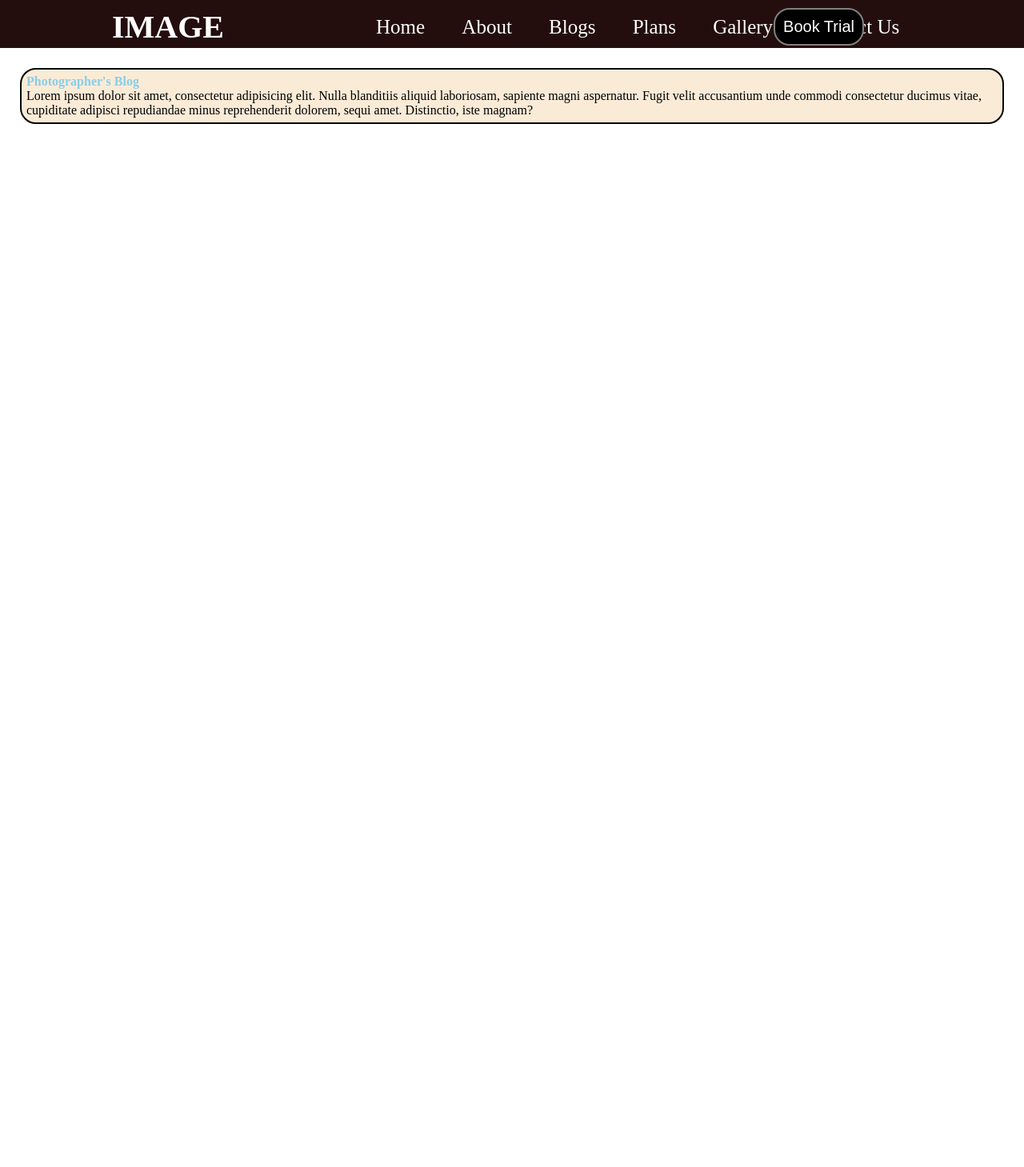
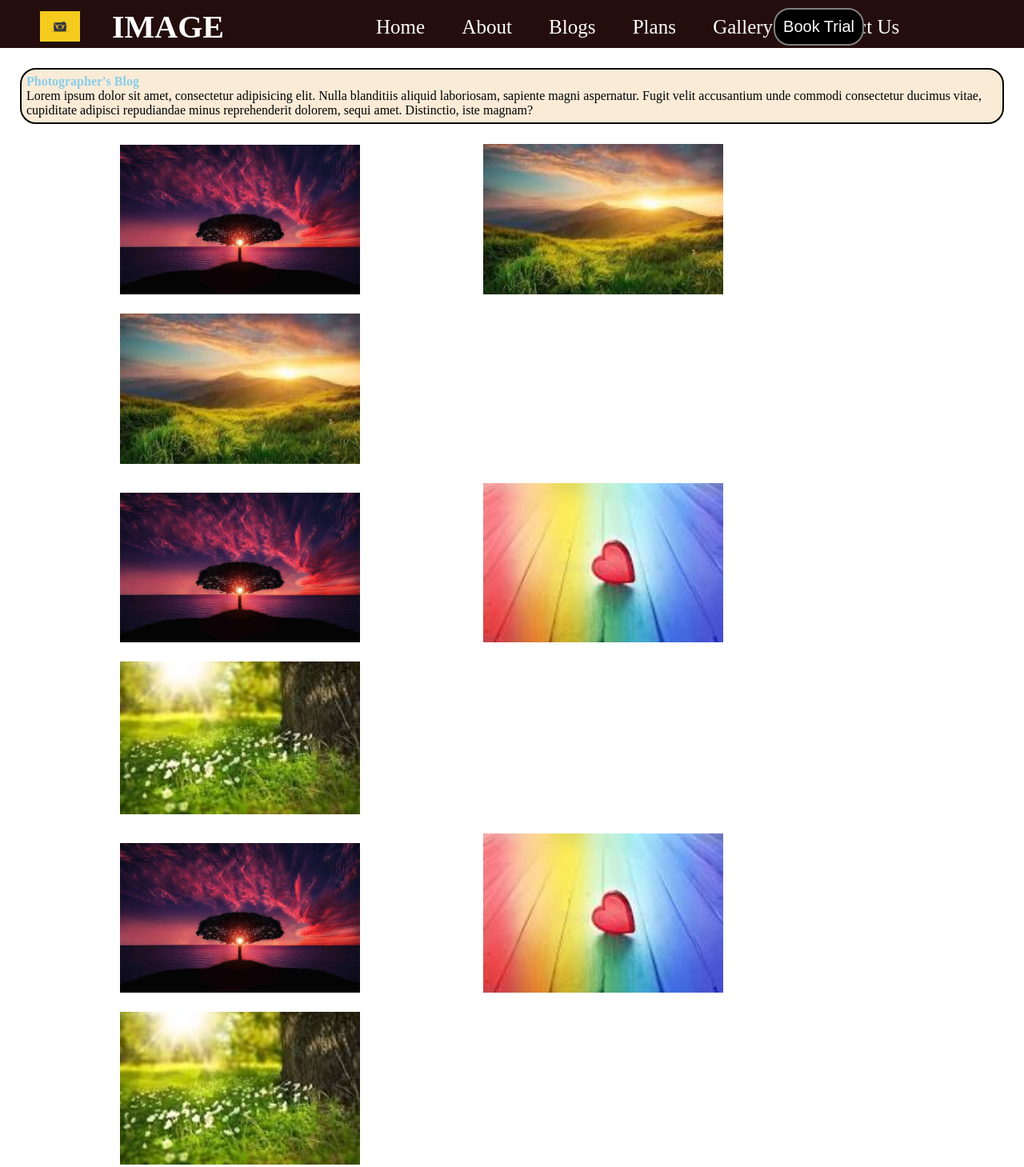
Before and after one commit to ASHUTOSHBTECH2025CHOUDHARY/new, a plain HTML site: page index.html in a window 1280 px wide. Shown: the whole page at 80% size. Before the commit the page ends 800 px from the top, so only its background shows below. Drawn offline with Linux system fonts and the light colour scheme; the site is published under a folder, as on GitHub Pages, so addresses that start at the root find nothing.

Commit message:
Update index.html

```diff
--- a/index.html
+++ b/index.html
@@ -113,7 +113,7 @@
     <header>
         <div id="right" class="header">
             <!-- <p>I am right</p> -->
-            <img id ="img"src="/images/cameraimg.webp" alt="">
+            <img id ="img"src="images/cameraimg.webp" alt="">
         </div>
         <div id="mid" class="header">
             <p>IMAGE</p>
@@ -138,21 +138,21 @@
     </div>
     <div class="images">
         <div id="div1">
-        <img src="/images/image 1.jpg" alt="">
-        <img src="/images/image 2.jpg" alt="">
-        <img src="/images/image 2.jpg" alt="">
+        <img src="images/image 1.jpg" alt="">
+        <img src="images/image 2.jpg" alt="">
+        <img src="images/image 2.jpg" alt="">
     </div>
 </div>
 <div id="id2">
-    <img src="/images/image 1.jpg" alt="">
-    <img src="/images/image 5.jpg" alt="">
-    <img src="/images/image 6.jpg" alt="">
+    <img src="images/image 1.jpg" alt="">
+    <img src="images/image 5.jpg" alt="">
+    <img src="images/image 6.jpg" alt="">
 
     </div>
     <div id="id2">
-        <img src="/images/image 1.jpg" alt="">
-        <img src="/images/image 5.jpg" alt="">
-        <img src="/images/image 6.jpg" alt="">
+        <img src="images/image 1.jpg" alt="">
+        <img src="images/image 5.jpg" alt="">
+        <img src="images/image 6.jpg" alt="">
 
         </div>
 </body>
```
